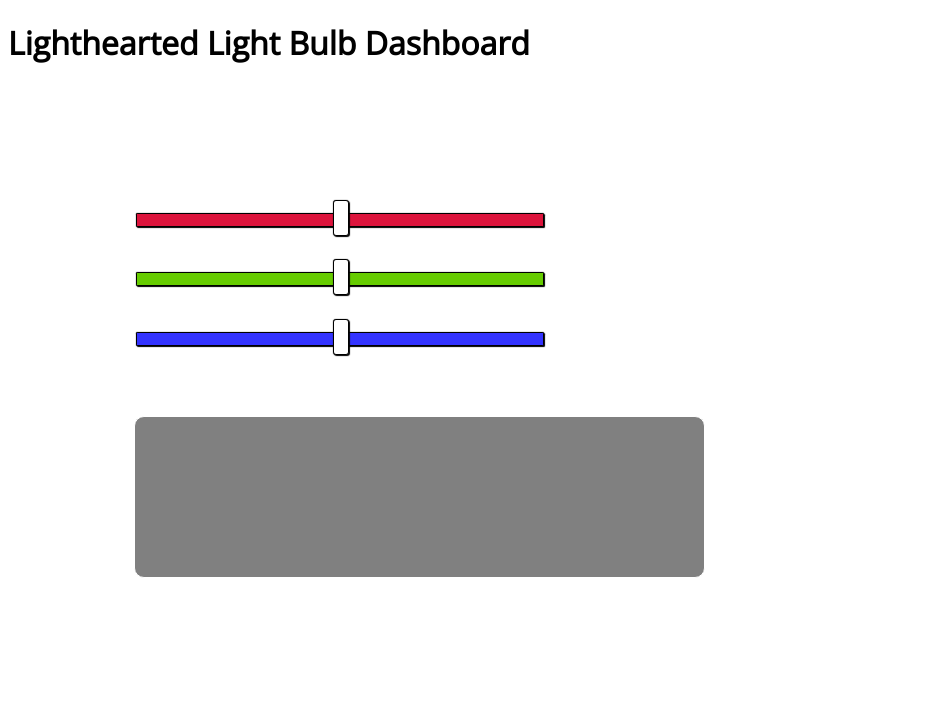
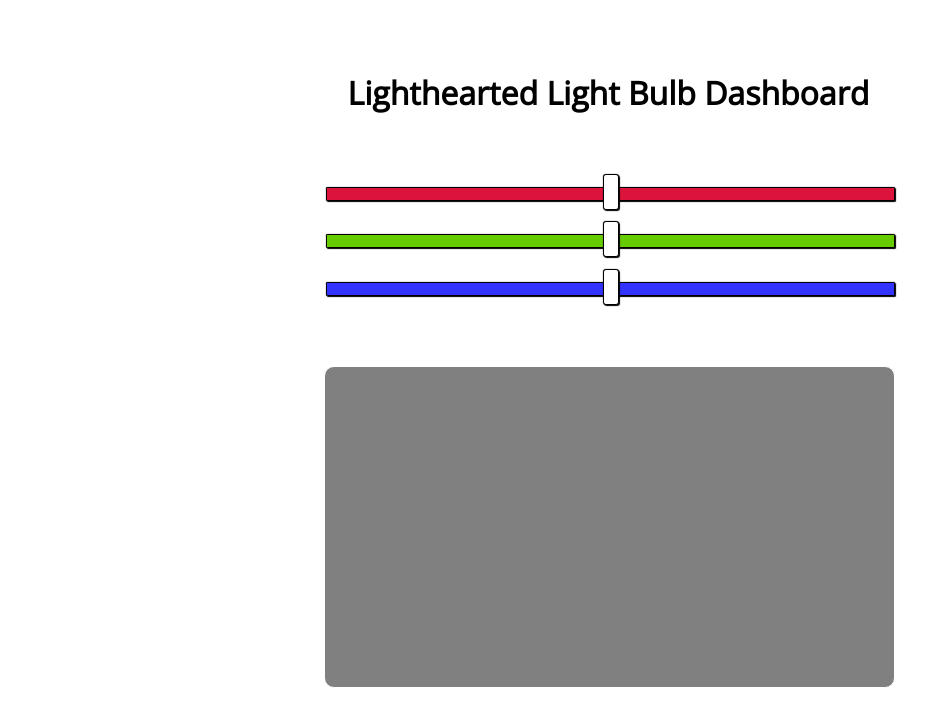
Before and after one commit to lHunniche/IoT_Project, a plain HTML site: page webapp/index.html in a window 1280 px wide. Shown: the whole page, without its empty margins (0-949 px from the left). Drawn offline with nearby package versions, Linux system fonts and the light colour scheme; no server answers.

Commit message:
Lidt rettelser i placering

```diff
--- a/webapp/index.css
+++ b/webapp/index.css
@@ -1,11 +1,19 @@
 body {
     font-family: 'Open Sans', sans-serif;
 }
+h1{
+  margin-top: 0px;
+  text-align: center;
+}
 
 .container{
-  margin-left: 5%;
+  text-align: center;
+  margin-left: 20%;
  width: 45%;
+ margin-top: 0px;
+ height: 20rem;
  padding: 5%;
+ margin-bottom: 50%;
 }
 
 
@@ -56,7 +64,7 @@ body {
 
 #rgb-preview{
     border-radius: 10px;
-    height:10rem;
+    height:100%;
     width: 100%;
     margin-top: 65px;
     background-color: black;
@@ -69,12 +77,13 @@ body {
 
 #hover-preview{
     color: white;
+    line-height: 18rem;
     text-align: center;
-    padding-top: 15%;
+    vertical-align: middle;
     font-size: 30px;
     border-radius: 10px;
-    height: 50%;
-    width: 50%rem;
+    height: 100%;
+    width: 100%;
     opacity: 0;
     transition: .4s ease-in-out;
 }
@@ -96,6 +105,8 @@ body {
 }
 
 #sliders-container {
+  width: 100%;
+  text-align: center;
   display: inline-block;
 }
 
@@ -104,7 +115,7 @@ input[type=range] {
     -webkit-appearance: none; /* Hides the slider so that custom slider can be made */
     width: 100%; /* Specific width is required for Firefox. */
     background: transparent; /* Otherwise white in Chrome */
-    margin-top: 10%;
+    margin-top: 5%;
 }
 
 input[type=range]::-webkit-slider-thumb {
--- a/webapp/index.html
+++ b/webapp/index.html
@@ -11,12 +11,13 @@
 </head>
 
 <body>
-    <h1 id="title">Lighthearted Light Bulb Dashboard</h1>
-</body>
+
 
 <!--<input type="text" id="board-id-input" placeholder="board id...">-->
 
 <div class="container">
+    <h1 id="title">Lighthearted Light Bulb Dashboard</h1>
+
     <form class="radio-group" id="radio-group-boards"></form>
     <div id="sliders-container">
         <input type="range" id="range-red" name="vol" min="0" max="255">
@@ -33,6 +34,8 @@
 
 </div>
 
+</body>
+
 
 
 </html>
```
